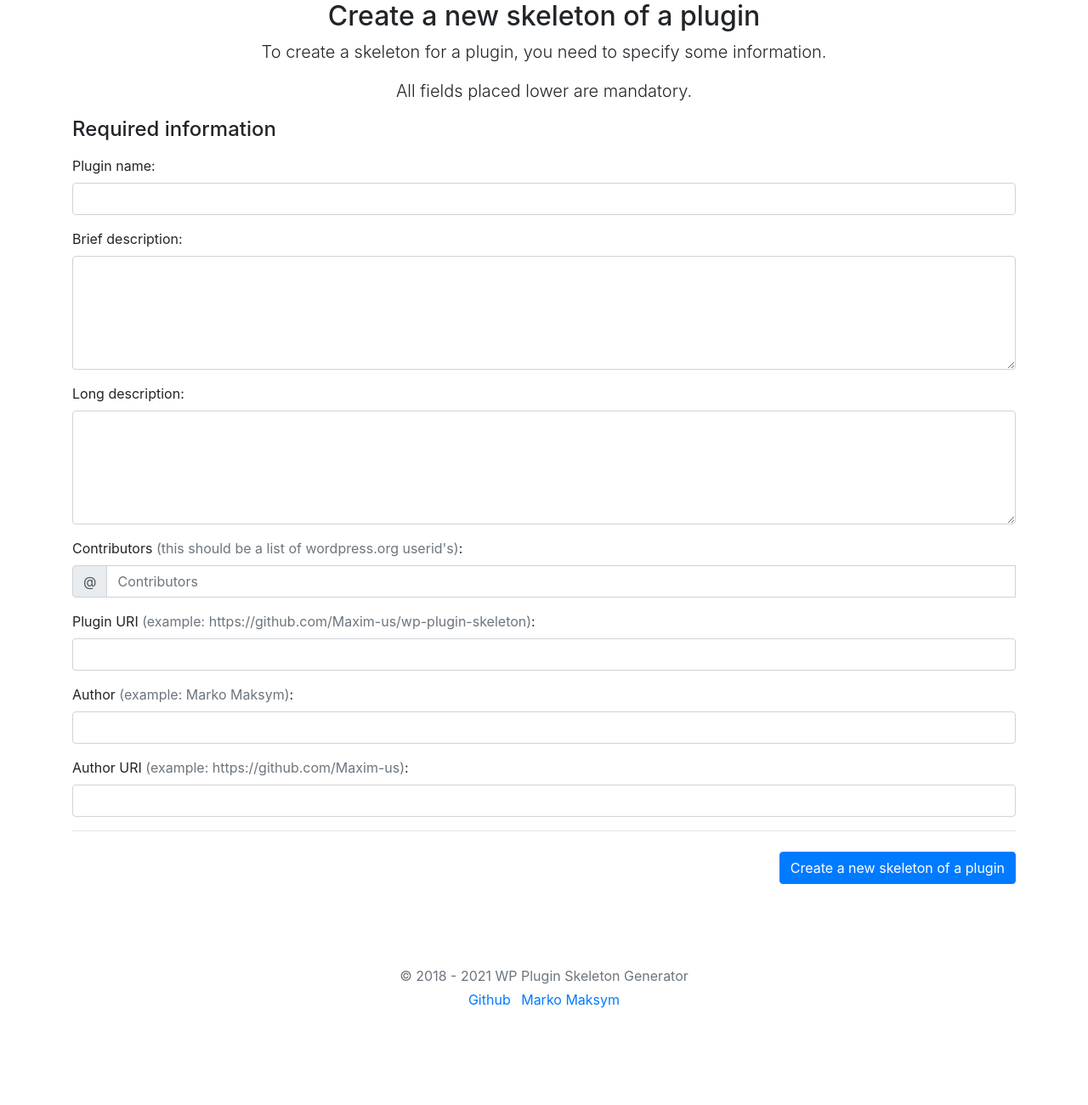
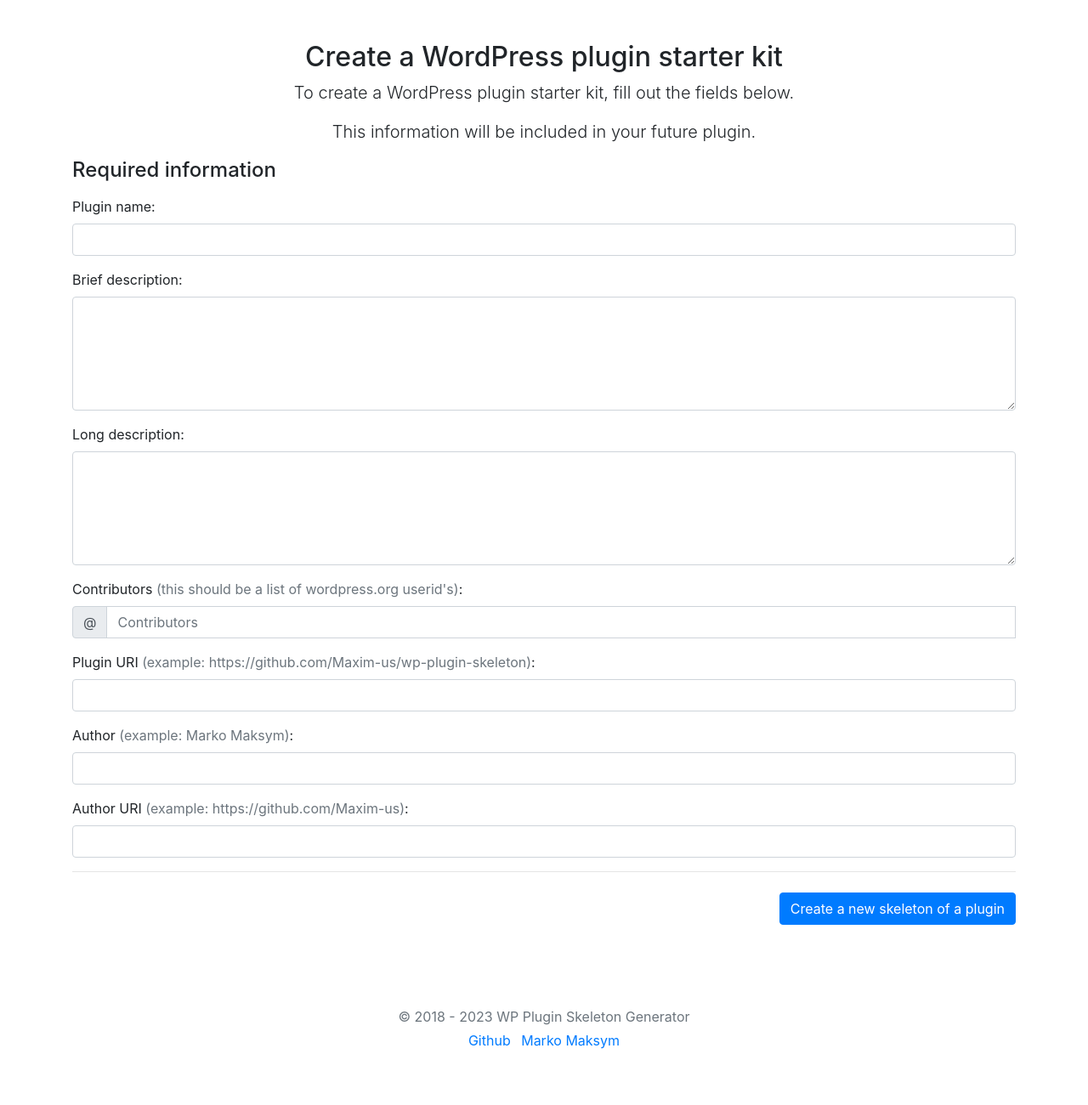
Before and after one commit to Maksym-Marko/wp-plugin-skeleton-generator, a PHP site: page / in a window 1280 px wide. Shown: the whole page at 85% size. Before the commit the page ends 1186 px from the top, so only its background shows below. Run offline with PHP 8.4, Linux system fonts and the light colour scheme.

Commit message:
V 5.0. PHP 8.0 support.

```diff
--- a/access/js/main.js
+++ b/access/js/main.js
@@ -105,10 +105,14 @@ function mxAppendLink( $zip ) {
 
   $zip_name = $zip + '.zip';
 
+  var curr_url = $( '.mx-download-plugin' ).attr( 'data-curr-url' )
+
   $( '.mx-download-plugin' ).addClass( 'mx-download-active' );
 
-  $( '.mx-download-plugin' ).find( 'a.mx-download-link' ).attr( 'href', '/wp-plugin-skeleton-generator/generate/output/' + $zip_name );
+  $( '.mx-download-plugin' ).find( 'a.mx-download-link' ).attr( 'href', curr_url + 'generate/output/' + $zip_name );
 
   $( '.mx-download-plugin' ).find( 'a.mx-download-link span' ).text( $zip );
 
 }
+
+console.log(  )
--- a/generate/input/includes/admin/assets/js/image-upload.js
+++ b/generate/input/includes/admin/assets/js/image-upload.js
@@ -14,7 +14,7 @@ jQuery( document ).ready( function( $ ) {
 			return;
 		}
 
-		frame = wp.media.frames.customBackground = wp.media({
+		frame = wp.media.frames.customBackground = wp.media( {
 
 			title: 'choose image',
 
@@ -28,12 +28,12 @@ jQuery( document ).ready( function( $ ) {
 			},
 
 			multyple: false
-		});
+		} );
 
 
 		frame.on( 'select', function() {
 
-			var attachment = frame.state().get('selection').first();
+			var attachment = frame.state().get( 'selection' ).first();
 
 			// and show the image's data
 			var image_id = attachment.id;
--- a/generate/input/includes/admin/classes/cpt.php
+++ b/generate/input/includes/admin/classes/cpt.php
@@ -83,6 +83,7 @@ class |UNIQUESTRING|CPTclass
 				'menu_name'          => 'Books'
 
 			],
+			'show_in_rest'		 => true,
 			'public'             => true,
 			'publicly_queryable' => true,
 			'show_ui'            => true,
--- a/generate/input/includes/admin/views/hidemenu-page.php
+++ b/generate/input/includes/admin/views/hidemenu-page.php
@@ -1,5 +1,5 @@
 <div class="mx-main-page-text-wrap">
 
-	<h1><?php echo __( 'This page doesn\'t appear in the list of menu items.', '|uniquestring|-domain' ); ?></h1>
+	<h1><?php echo __( 'This page doesn\'t appear in the list of menu items', '|uniquestring|-domain' ); ?></h1>
 
 </div>
--- a/generate/input/includes/admin/views/settings-page.php
+++ b/generate/input/includes/admin/views/settings-page.php
@@ -1,5 +1,5 @@
 <div class="mx-main-page-text-wrap">
 
-	<h1><?php echo __( 'This is settings page.', '|uniquestring|-domain' ); ?></h1>
+	<h1><?php echo __( 'This is a settings page', '|uniquestring|-domain' ); ?></h1>
 
 </div>
--- a/generate/input/includes/admin/views/sub-page.php
+++ b/generate/input/includes/admin/views/sub-page.php
@@ -1,6 +1,6 @@
 <div class="mx-main-page-text-wrap">
 
-	<h1><?php echo __( 'Sub menu page', '|uniquestring|-domain' ); ?></h1>
+	<h1><?php echo __( 'Sub Menu Admin Page', '|uniquestring|-domain' ); ?></h1>
 
 	<a href="<?php echo admin_url(); ?>admin.php?page=hide_menu">This link doesn't appear in the list of menu items.</a>
 
--- a/generate/input/includes/core/Route-Registrar.php
+++ b/generate/input/includes/core/Route-Registrar.php
@@ -90,7 +90,7 @@ class |UNIQUESTRING|_Route_Registrar
 	* $settings_area 	- place item to settings area (core WP Settings menu item)
 	*
 	*/
-	public function |uniquestring|_set_data( $controller, $action, $slug = |UNIQUESTRING|_MAIN_MENU_SLUG, array $menu_properties, $sub_menu_slug = false, $settings_area = false )
+	public function |uniquestring|_set_data( $controller, $action, $slug = |UNIQUESTRING|_MAIN_MENU_SLUG, array $menu_properties = [], $sub_menu_slug = false, $settings_area = false )
 	{
 
 		// set controller
--- a/generate/input/includes/frontend/frontend-main.php
+++ b/generate/input/includes/frontend/frontend-main.php
@@ -30,7 +30,7 @@ class |UNIQUESTRING|_FrontEnd_Main
 }
 
 // Initialize
-$initialize_admin_class = new |UNIQUESTRING|_FrontEnd_Main();
+$initialize_frontend_class = new |UNIQUESTRING|_FrontEnd_Main();
 
 // include classes
-$initialize_admin_class->|uniquestring|_additional_classes();
+$initialize_frontend_class->|uniquestring|_additional_classes();
--- a/index.php
+++ b/index.php
@@ -1,20 +1,22 @@
 <!DOCTYPE html>
 <html lang="en">
+
 <head>
   <meta charset="UTF-8">
-	<title>WP Plugin Skeleton Generator</title>
+  <title>Create a WordPress plugin starter kit</title>
 
   <link rel="stylesheet" href="access/css/bootstrap.min.css" />
   <link rel="stylesheet" href="access/css/style.css" />
 
 </head>
+
 <body>
 
-<div class="container">
+  <div class="container mt-5">
     <div class="text-center">
-    <h2>Create a new skeleton of a plugin</h2>
-    <p class="lead">To create a skeleton for a plugin, you need to specify some information.</p>
-    <p class="lead">All fields placed lower are mandatory.</p>
+      <h2>Create a WordPress plugin starter kit</h2>
+      <p class="lead">To create a WordPress plugin starter kit, fill out the fields below.</p>
+      <p class="lead">This information will be included in your future plugin.</p>
     </div>
 
     <div class="row">
@@ -96,21 +98,25 @@
     </div>
 
     <footer class="mx-footer my-5 pt-5 text-muted text-center text-small">
-    <p class="mb-1">© 2018 - 2021 WP Plugin Skeleton Generator</p>
+      <p class="mb-1">© 2018 - 2023 WP Plugin Skeleton Generator</p>
       <ul class="list-inline">
         <li class="list-inline-item"><a href="https://github.com/Maxim-us/wp-plugin-skeleton-generator" target="_blank">Github</a></li>
-      <li class="list-inline-item"><a href="https://github.com/Maxim-us" target="_blank">Marko Maksym</a></li>
+        <li class="list-inline-item"><a href="https://markomaksym.com.ua/" target="_blank">Marko Maksym</a></li>
       </ul>
 
-    <div class="mx-download-plugin">
-      <a href="/wp-plugin-skeleton-generator/" style="margin-top: -106px;">Close</a>
+      <?php $url = ( isset( $_SERVER['HTTPS'] ) && $_SERVER['HTTPS'] === 'on' ? "https" : "http" ) . "://$_SERVER[HTTP_HOST]$_SERVER[REQUEST_URI]"; ?>
+
+      <div class="mx-download-plugin" data-curr-url="<?php echo $url; ?>">
+        <a href="<?php echo $url; ?>" style="margin-top: -106px;">Close</a>
         <a href="#" class="mx-download-link" download>Download the <span></span> plugin.</a>
       </div>
     </footer>
   </div>
 
+
   <script src="access/js/jquery-3.3.1.min.js"></script>
   <script src="access/js/main.js"></script>
 
 </body>
+
 </html>
```
Also changed, not shown: generate/input/includes/admin/assets/js/script.js (+9 -6 lines), generate/input/includes/admin/models/MXXXXX_Main_Page_Model.php (+17 -16 lines), generate/input/includes/admin/views/main-page.php (+15 -4 lines), generate/input/includes/core/Model.php (+13 -1 lines), README.txt, 5 other files. Lines whose indentation alone changed are shown as unchanged.
